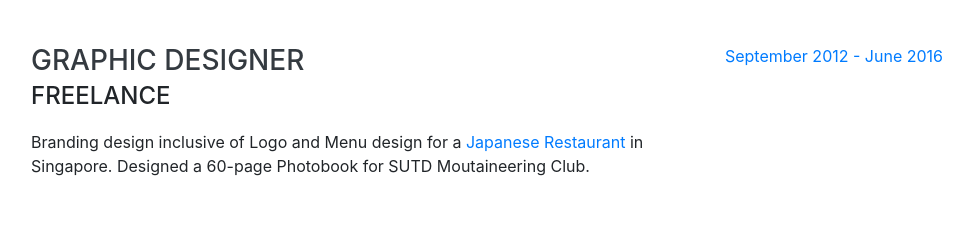
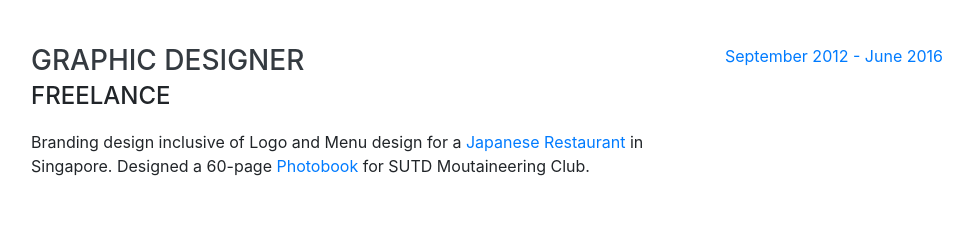
Before and after one commit to gohyiqian/Resume, a website with bundled scripts: page index.html in a window 1280 px wide. Shown: the part 1700-1928 px from the top of the page, without its empty margins (289-1262 px from the left). Built offline with nearby package versions, Linux system fonts and the light colour scheme; a web font is replaced by a local one.

Commit message:
Update index.html

```diff
--- a/index.html
+++ b/index.html
@@ -130,7 +130,7 @@
           <div class="resume-content">
             <h3 class="mb-0">Graphic Designer</h3>
             <div class="subheading mb-3">Freelance</div>
-            <p> Branding design inclusive of Logo and Menu design for a <a href="http://hokkaivilla.com/">Japanese Restaurant</a> in Singapore. Designed a 60-page Photobook for SUTD Moutaineering Club.</p>
+            <p> Branding design inclusive of Logo and Menu design for a <a href="http://hokkaivilla.com/">Japanese Restaurant</a> in Singapore. Designed a 60-page <a href="https://issuu.com/gohyiqian/docs/photobook_lowres">Photobook</a> for SUTD Moutaineering Club.</p>
           </div>
           <div class="resume-date text-md-right">
             <span class="text-primary">September 2012 - June 2016</span>
```
